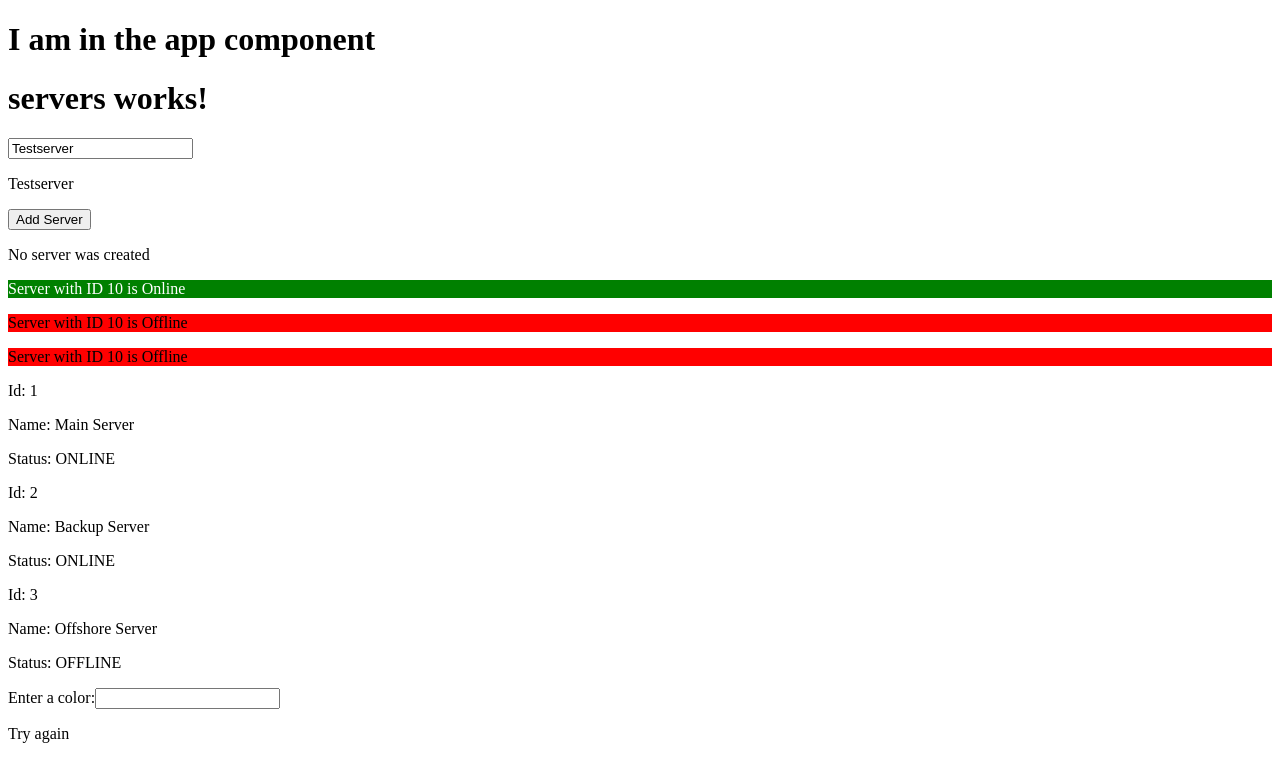
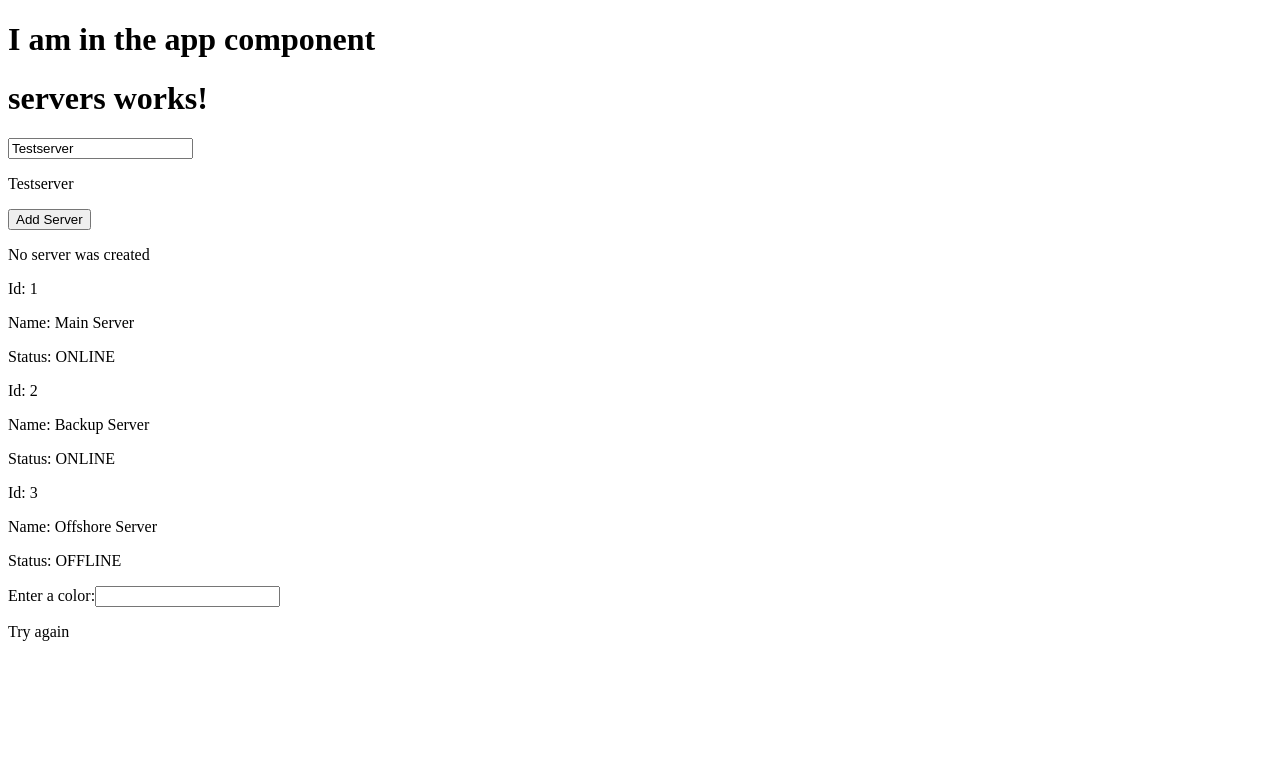
Before and after one commit to MichWouters/Fwo_Angular, an Angular app: page / in a window 1280 px wide. Shown: the top 782 px of the page. Built offline with nearby package versions, Linux system fonts and the light colour scheme.

Commit message:
End of @input params

```diff
--- a/src/app/servers/servers.component.ts
+++ b/src/app/servers/servers.component.ts
@@ -12,7 +12,6 @@ export class ServersComponent implements OnInit {
   serverName = 'Testserver';
   serverCreated = false;
 
-  servers = ['TestServer', 'TestServer2', 'TestServer3'];
   serverModels: ServerModel[] = [
     new ServerModel(1, 'Main Server', 'Online'),
     new ServerModel(2, 'Backup Server', 'Online'),
```
